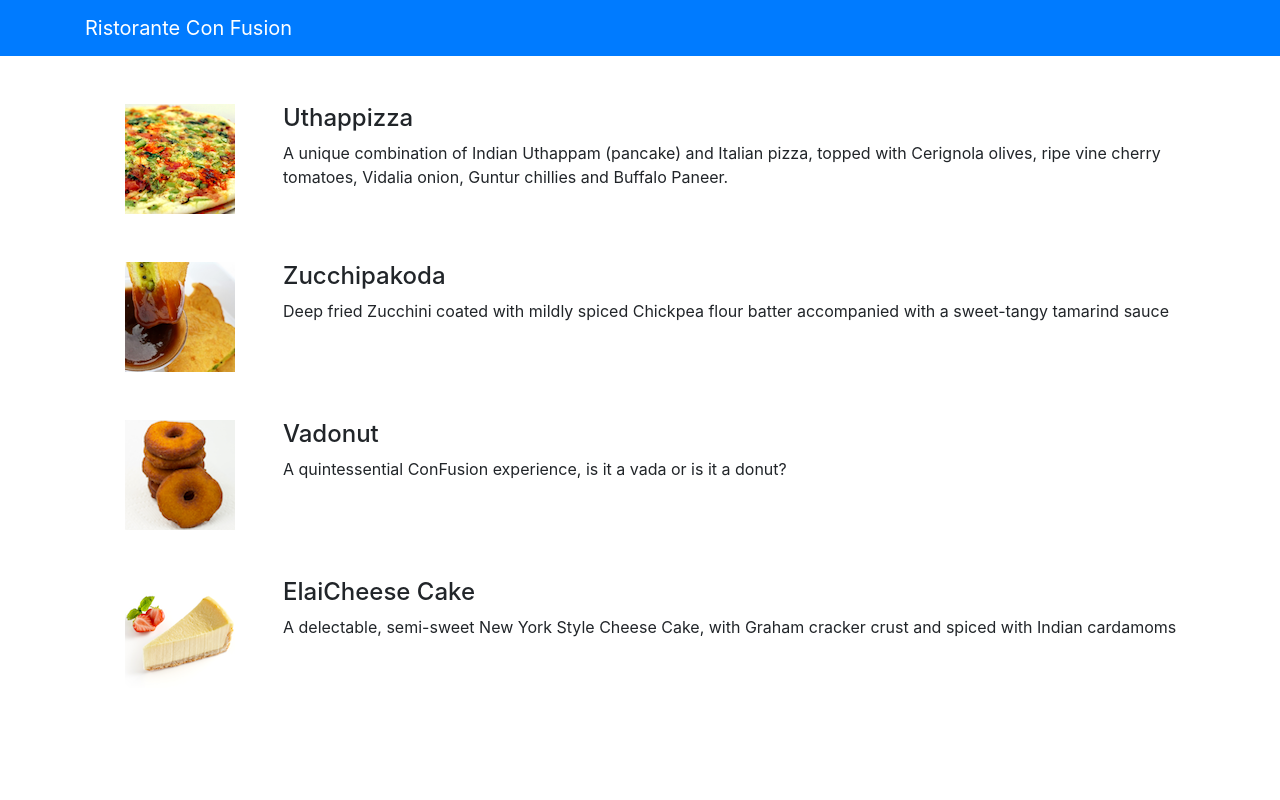
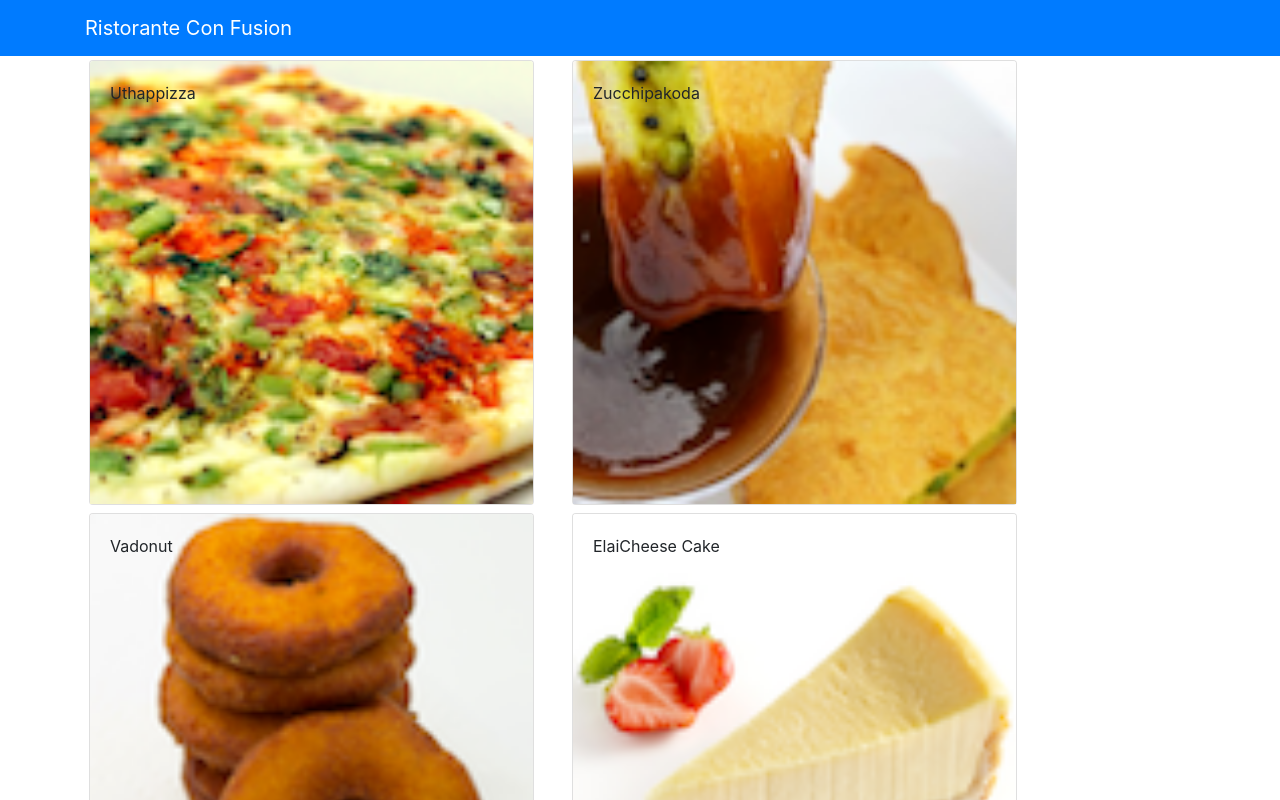
Before and after one commit to himanshubhatt0/react-application, a React (Create React App) app: page / in a window 1280 px wide. Shown: the top 800 px of the page. Built offline with nearby package versions, Linux system fonts and the light colour scheme.

Commit message:
after second component

```diff
--- a/src/App.js
+++ b/src/App.js
@@ -1,10 +1,19 @@
 import React,{Component} from 'react';
 import logo from './logo.svg';
 import {Navbar, NavbarBrand} from "reactstrap";
+import {DISHES} from "./shared/dishes";
 import Menu from "./components/MenuComponent";
 
 
 class App extends Component{
+  constructor(props)
+  {
+    super(props);
+    this.state={
+      dishes:DISHES
+    }
+
+  }
   render(){
     return(
       <div>
@@ -13,7 +22,7 @@ class App extends Component{
           <NavbarBrand href="/">Ristorante Con Fusion</NavbarBrand>
           </div>
         </Navbar>
-        <Menu />
+        <Menu dishes={this.state.dishes}/>
       </div>
     );
   }
--- a/src/components/MenuComponent.js
+++ b/src/components/MenuComponent.js
@@ -1,79 +1,56 @@
 import React, { Component } from 'react';
-import {Media} from "reactstrap";
+import {Card, CardBody, CardImg, CardImgOverlay, CardTitle,CardText} from "reactstrap";
 class Menu extends Component{
     constructor(props)
     {
         super(props);
         this.state={
-            dishes:[
-
-                    {
-                      id: 0,
-                      name:'Uthappizza',
-                      image: 'assets/images/uthappizza.png',
-                      category: 'mains',
-                      label:'Hot',
-                      price:'4.99',
-                      description:'A unique combination of Indian Uthappam (pancake) and Italian pizza, topped with Cerignola olives, ripe vine cherry tomatoes, Vidalia onion, Guntur chillies and Buffalo Paneer.'
-                     },
-                   {
-                      id: 1,
-                      name:'Zucchipakoda',
-                      image: 'assets/images/zucchipakoda.png',
-                      category: 'appetizer',
-                      label:'',
-                      price:'1.99',
-                      description:'Deep fried Zucchini coated with mildly spiced Chickpea flour batter accompanied with a sweet-tangy tamarind sauce'
-                     },
-                   {
-                      id: 2,
-                      name:'Vadonut',
-                      image: 'assets/images/vadonut.png',
-                      category: 'appetizer',
-                      label:'New',
-                      price:'1.99',
-                      description:'A quintessential ConFusion experience, is it a vada or is it a donut?'
-                      },
-                   {
-                      id: 3,
-                      name:'ElaiCheese Cake',
-                      image: 'assets/images/elaicheesecake.png',
-                      category: 'dessert',
-                      label:'',
-                      price:'2.99',
-                      description:'A delectable, semi-sweet New York Style Cheese Cake, with Graham cracker crust and spiced with Indian cardamoms'
-                      }
-                   ]
-
-        };
+            selectedDish:null
+        }
+    }
+    onDishSelect(dish){
+        this.setState({selectedDish:dish});
+    }
+    renderDish(dish){
+        if(dish!=null){
+            return(
+                <card>
+                    <CardImg top width="100%" src={dish.image} alt={dish.name}/>
+                    <CardBody>
+                    <CardTitle>{dish.name}</CardTitle>
+                    <CardText>{dish.description}</CardText>
+                    </CardBody>
+                </card>
+            );
+        }
+        else{
+            return(
+            <div></div>
+            );
+        }
     }
     render(){
-        const menu=this.state.dishes.map((dish)=>{
+        const menu=this.props.dishes.map((dish)=>{
             return(
-                <div key={dish.id} className="col-12 mt-5">
-                    <Media tag="li">
-                        <Media left middle href="#">
-                        <Media object src={dish.image} alt={dish.name} />
-                        </Media>
-                        <Media body className="ml-5">
-                            <Media heading>
-                                {dish.name}
-                            </Media>
-                            <p>{dish.description}</p>
-                        </Media>
-                    </Media>
+                <div key={dish.id} className="col-12 col-md-5 m-1">
+                    <Card onClick={()=>this.onDishSelect(dish)}>
+                        <CardImg top width="100%" src={dish.image} alt={dish.name} />
+                        <CardImgOverlay>
+                        <CardTitle>{dish.name}</CardTitle>
+                        </CardImgOverlay>
+                    </Card>
                 </div>
             );
         });
         return(
             <div className="container">
                 <div class="row">
-                    <Media list>
-                        {menu}
-                    </Media>
+                    {menu}
+                </div>
+                <div class="row">
+                    {this.renderDish(this.state.selectedDish)}
                 </div>
             </div>
-
         );
     }
 }
--- /dev/null
+++ b/src/shared/dishes.js
@@ -0,0 +1,186 @@
+export const DISHES =
+    [
+        {
+        id: 0,
+        name:'Uthappizza',
+        image: 'assets/images/uthappizza.png',
+        category: 'mains',
+        label:'Hot',
+        price:'4.99',
+        description:'A unique combination of Indian Uthappam (pancake) and Italian pizza, topped with Cerignola olives, ripe vine cherry tomatoes, Vidalia onion, Guntur chillies and Buffalo Paneer.',
+        comments: [
+            {
+            id: 0,
+            rating: 5,
+            comment: "Imagine all the eatables, living in conFusion!",
+            author: "John Lemon",
+            date: "2012-10-16T17:57:28.556094Z"
+            },
+            {
+            id: 1,
+            rating: 4,
+            comment: "Sends anyone to heaven, I wish I could get my mother-in-law to eat it!",
+            author: "Paul McVites",
+            date: "2014-09-05T17:57:28.556094Z"
+            },
+            {
+            id: 2,
+            rating: 3,
+            comment: "Eat it, just eat it!",
+            author: "Michael Jaikishan",
+            date: "2015-02-13T17:57:28.556094Z"
+            },
+            {
+            id: 3,
+            rating: 4,
+            comment: "Ultimate, Reaching for the stars!",
+            author: "Ringo Starry",
+            date: "2013-12-02T17:57:28.556094Z"
+            },
+            {
+            id: 4,
+            rating: 2,
+            comment: "It's your birthday, we're gonna party!",
+            author: "25 Cent",
+            date: "2011-12-02T17:57:28.556094Z"
+            }
+        ]                        },
+        {
+        id: 1,
+        name:'Zucchipakoda',
+        image: 'assets/images/zucchipakoda.png',
+        category: 'appetizer',
+        label:'',
+        price:'1.99',
+        description:'Deep fried Zucchini coated with mildly spiced Chickpea flour batter accompanied with a sweet-tangy tamarind sauce',
+        comments: [
+            {
+            id: 0,
+            rating: 5,
+            comment: "Imagine all the eatables, living in conFusion!",
+            author: "John Lemon",
+            date: "2012-10-16T17:57:28.556094Z"
+            },
+            {
+            id: 1,
+            rating: 4,
+            comment: "Sends anyone to heaven, I wish I could get my mother-in-law to eat it!",
+            author: "Paul McVites",
+            date: "2014-09-05T17:57:28.556094Z"
+            },
+            {
+            id: 2,
+            rating: 3,
+            comment: "Eat it, just eat it!",
+            author: "Michael Jaikishan",
+            date: "2015-02-13T17:57:28.556094Z"
+            },
+            {
+            id: 3,
+            rating: 4,
+            comment: "Ultimate, Reaching for the stars!",
+            author: "Ringo Starry",
+            date: "2013-12-02T17:57:28.556094Z"
+            },
+            {
+            id: 4,
+            rating: 2,
+            comment: "It's your birthday, we're gonna party!",
+            author: "25 Cent",
+            date: "2011-12-02T17:57:28.556094Z"
+            }
+        ]
+        },
+        {
+        id: 2,
+        name:'Vadonut',
+        image: 'assets/images/vadonut.png',
+        category: 'appetizer',
+        label:'New',
+        price:'1.99',
+        description:'A quintessential ConFusion experience, is it a vada or is it a donut?',
+        comments: [
+            {
+            id: 0,
+            rating: 5,
+            comment: "Imagine all the eatables, living in conFusion!",
+            author: "John Lemon",
+            date: "2012-10-16T17:57:28.556094Z"
+            },
+            {
+            id: 1,
+            rating: 4,
+            comment: "Sends anyone to heaven, I wish I could get my mother-in-law to eat it!",
+            author: "Paul McVites",
+            date: "2014-09-05T17:57:28.556094Z"
+            },
+            {
+            id: 2,
+            rating: 3,
+            comment: "Eat it, just eat it!",
+            author: "Michael Jaikishan",
+            date: "2015-02-13T17:57:28.556094Z"
+            },
+            {
+            id: 3,
+            rating: 4,
+            comment: "Ultimate, Reaching for the stars!",
+            author: "Ringo Starry",
+            date: "2013-12-02T17:57:28.556094Z"
+            },
+            {
+            id: 4,
+            rating: 2,
+            comment: "It's your birthday, we're gonna party!",
+            author: "25 Cent",
+            date: "2011-12-02T17:57:28.556094Z"
+            }
+        ]
+        },
+        {
+        id: 3,
+        name:'ElaiCheese Cake',
+        image: 'assets/images/elaicheesecake.png',
+        category: 'dessert',
+        label:'',
+        price:'2.99',
+        description:'A delectable, semi-sweet New York Style Cheese Cake, with Graham cracker crust and spiced with Indian cardamoms',
+        comments: [
+            {
+            id: 0,
+            rating: 5,
+            comment: "Imagine all the eatables, living in conFusion!",
+            author: "John Lemon",
+            date: "2012-10-16T17:57:28.556094Z"
+            },
+            {
+            id: 1,
+            rating: 4,
+            comment: "Sends anyone to heaven, I wish I could get my mother-in-law to eat it!",
+            author: "Paul McVites",
+            date: "2014-09-05T17:57:28.556094Z"
+            },
+            {
+            id: 2,
+            rating: 3,
+            comment: "Eat it, just eat it!",
+            author: "Michael Jaikishan",
+            date: "2015-02-13T17:57:28.556094Z"
+            },
+            {
+            id: 3,
+            rating: 4,
+            comment: "Ultimate, Reaching for the stars!",
+            author: "Ringo Starry",
+            date: "2013-12-02T17:57:28.556094Z"
+            },
+            {
+            id: 4,
+            rating: 2,
+            comment: "It's your birthday, we're gonna party!",
+            author: "25 Cent",
+            date: "2011-12-02T17:57:28.556094Z"
+            }
+        ]
+        }
+    ];
```
